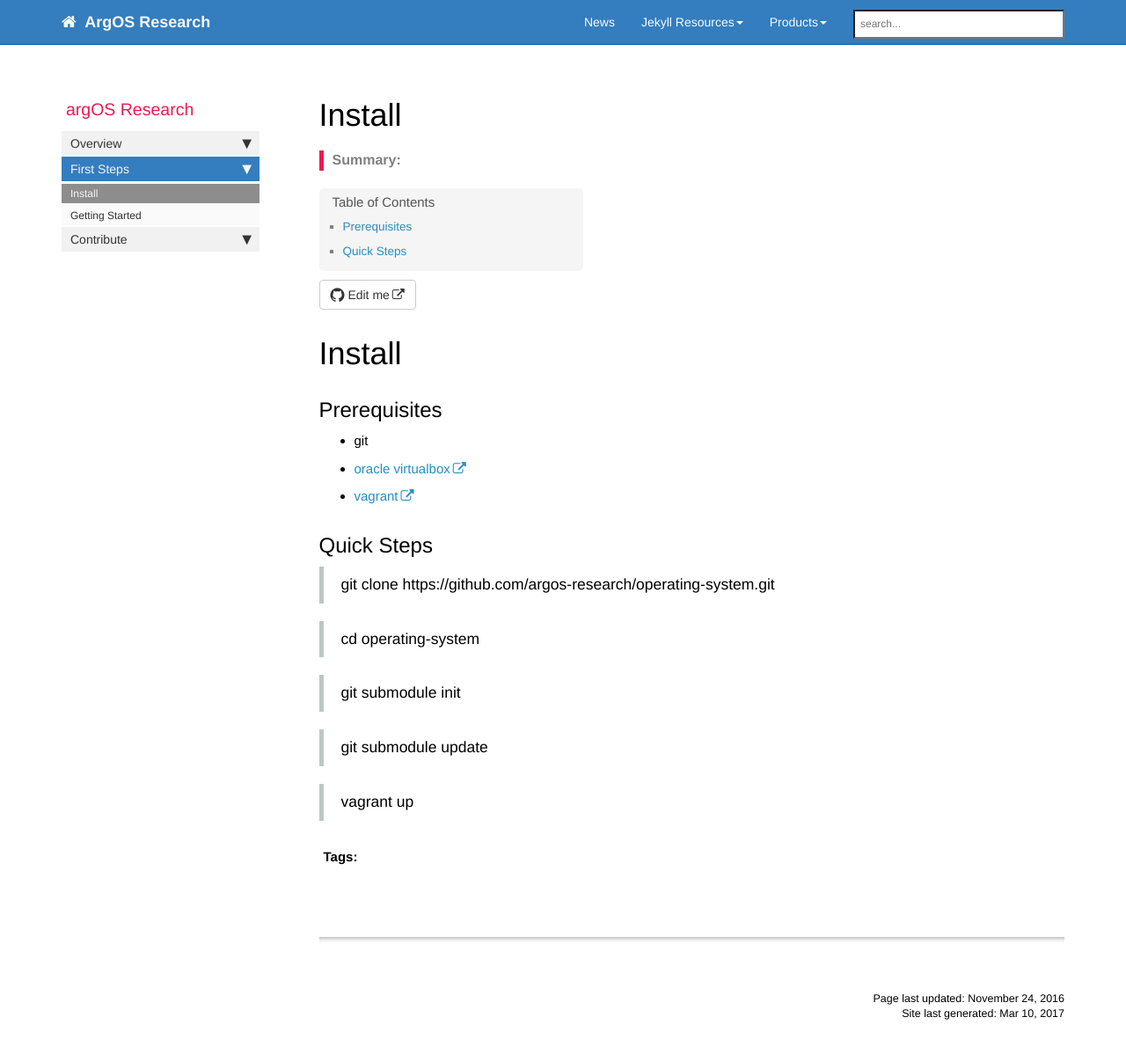
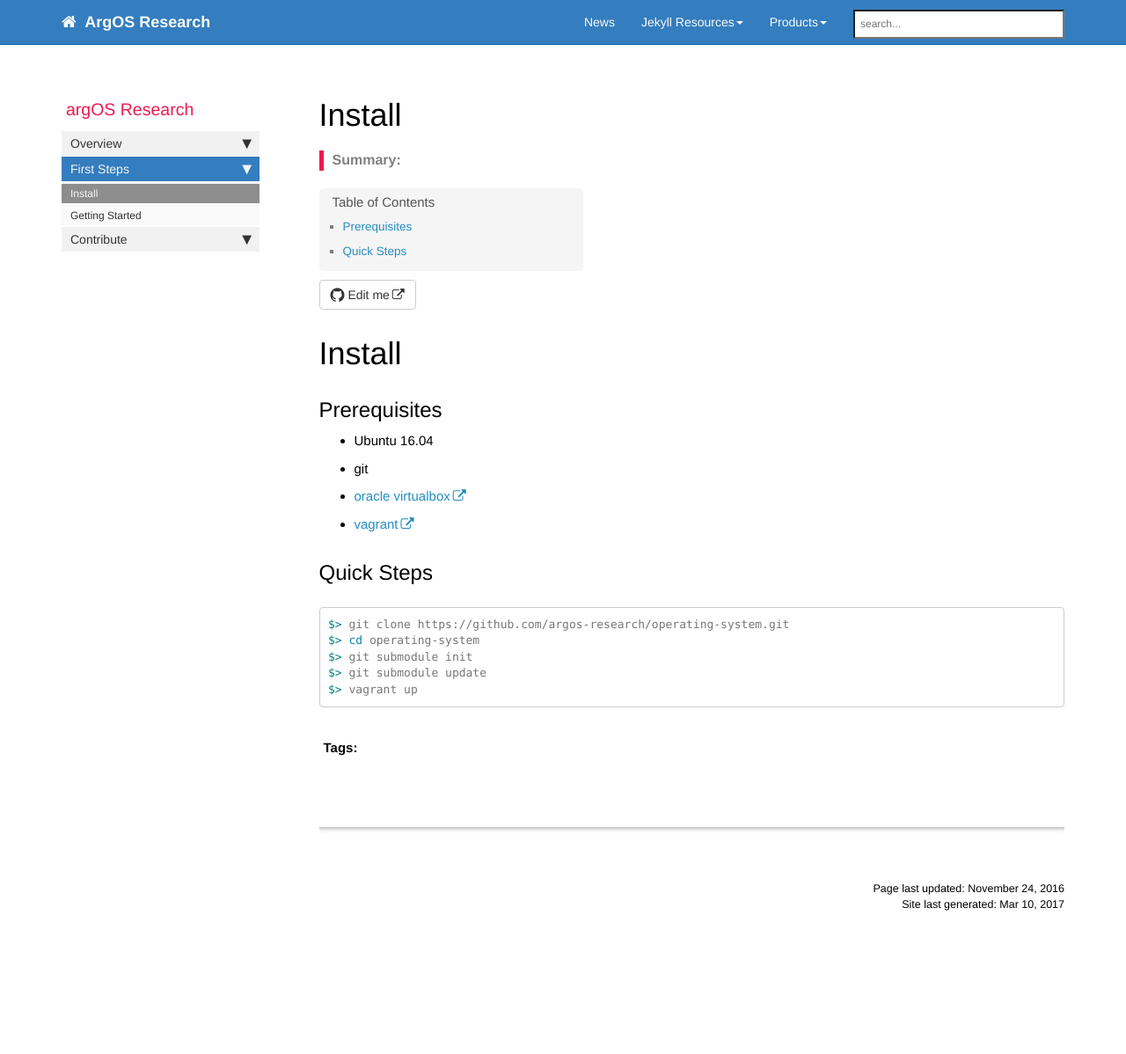
Before and after one commit to Flowm/argos-research.github.io, a Jekyll site: the page built from pages/argOS/install.md, in a window 1280 px wide and 1212 px high. Shown: the top 1198 px of the window at 88% size. Built offline with Jekyll 4.4.1, drawn with Linux system fonts in a browser that asks for light colours; nearby versions of some CDN libraries; comment, search, counter and statistics services are not loaded.

Commit message:
some fixes

````diff
--- a/pages/argOS/install.md
+++ b/pages/argOS/install.md
@@ -13,6 +13,8 @@ folder: "argOS"
 
 ## Prerequisites
 
+- Ubuntu 16.04
+
 - git
 
 - [oracle virtualbox](https://www.virtualbox.org)
@@ -21,12 +23,10 @@ folder: "argOS"
 
 ## Quick Steps
 
-> git clone https://github.com/argos-research/operating-system.git
-
-> cd operating-system
-
-> git submodule init
-
-> git submodule update
-
-> vagrant up
+```sh
+$> git clone https://github.com/argos-research/operating-system.git
+$> cd operating-system
+$> git submodule init
+$> git submodule update
+$> vagrant up
+```
````
